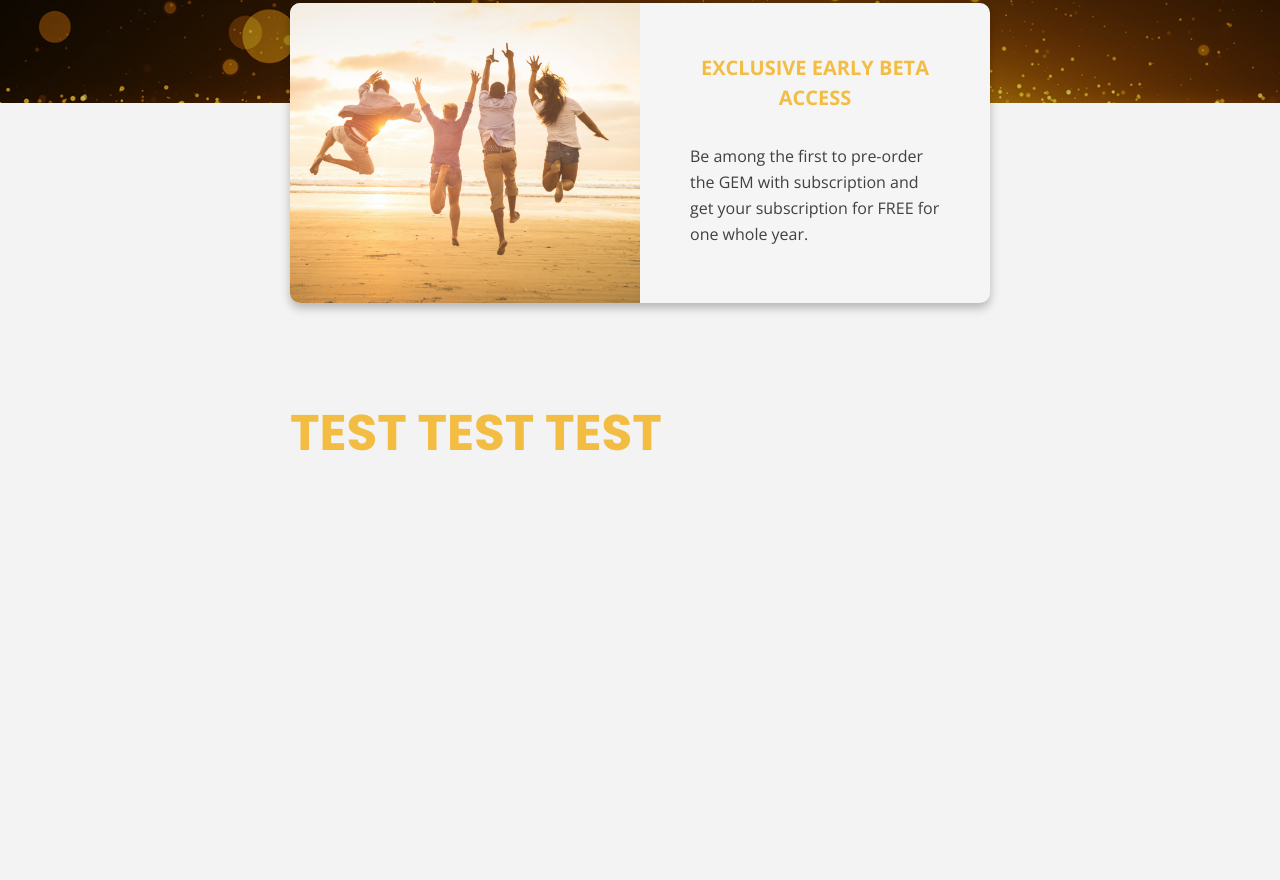
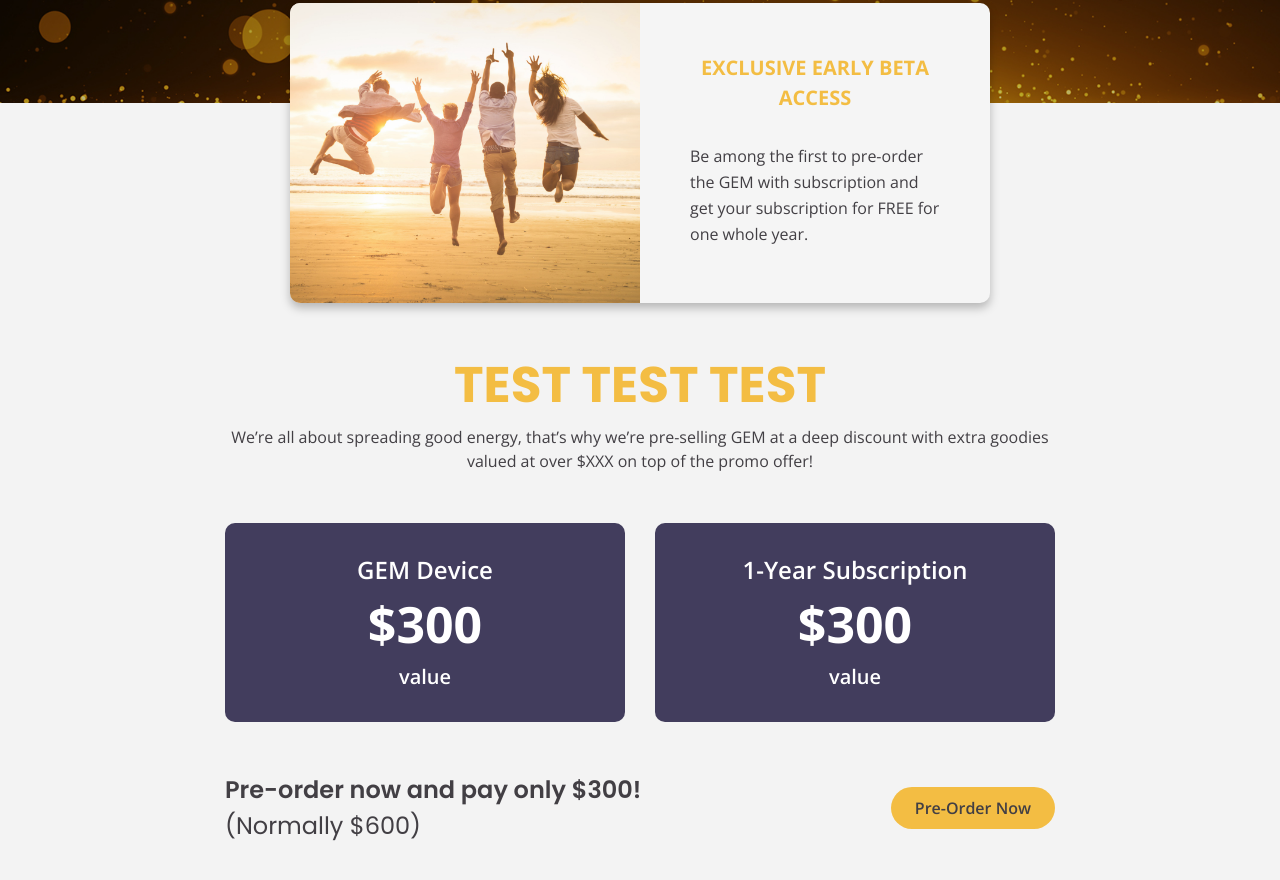
Before and after one commit to alzeqri1997/energy-4-life, a website: page index.html in a window 1280 px wide. Shown: the part 4953-5833 px from the top of the page. Before the commit the page ends 5421 px from the top, so only its background shows below. Drawn offline with nearby package versions, Linux system fonts and the light colour scheme.

Commit message:
complete Section 8

```diff
--- a/index.html
+++ b/index.html
@@ -620,9 +620,35 @@
 						<span class="block  leading-[26px]" > Be among the first to pre-order the GEM with subscription and get your subscription for FREE for one whole year. </span>
 					</div>
 				</div>
-				<div>
-					<h1 class="heading" > test test test</h1>
-				</div>
+			</div>
+			<div class="translate-y-[-48px]" >
+				<h1 class="heading text-center" > test test test</h1>
+				<span class="text-[16px] block text-center mt-[10px] " >We’re all about spreading good energy, that’s why we’re pre-selling GEM at a deep discount with extra goodies
+					<br>
+					valued at over $XXX on top of the promo offer!</span>
+
+					<div class="w-fit mx-auto" >
+						<div class="flex gap-[30px] my-[50px]" >
+							<div class="flex flex-col items-center justify-center w-[400px] bg-[#423D5D] text-white p-[30px] rounded-[10px]">
+								<span class="text-[24px] font-semibold leading-[34px] ">GEM Device</span>
+								<span class="text-[50px] font-bold">$300</span>
+								<span class="text-[20px] font-semibold">value</span>
+							</div>
+							<div class="flex flex-col items-center justify-center w-[400px] bg-[#423D5D] text-white p-[30px] rounded-[10px]">
+								<span class="text-[24px] font-semibold leading-[34px] ">1-Year Subscription</span>
+								<span class="text-[50px] font-bold">$300</span>
+								<span class="text-[20px] font-semibold">value</span>
+							</div>
+						</div>
+						<div class="flex justify-between items-center" >
+							<div class="flex flex-col" >
+								<span class="text-[24px] font-semibold font-poppins" >Pre-order now and pay only $300!</span>
+								<span class="font-poppins text-[24px] ">(Normally $600)</span>
+							</div>
+							<a href="#" class="button" >Pre-Order Now</a>
+						</div>
+					</div>
+
 			</div>
 		</section>
 		<!-- scripts  -->
```
Also changed, not shown: style.css.
